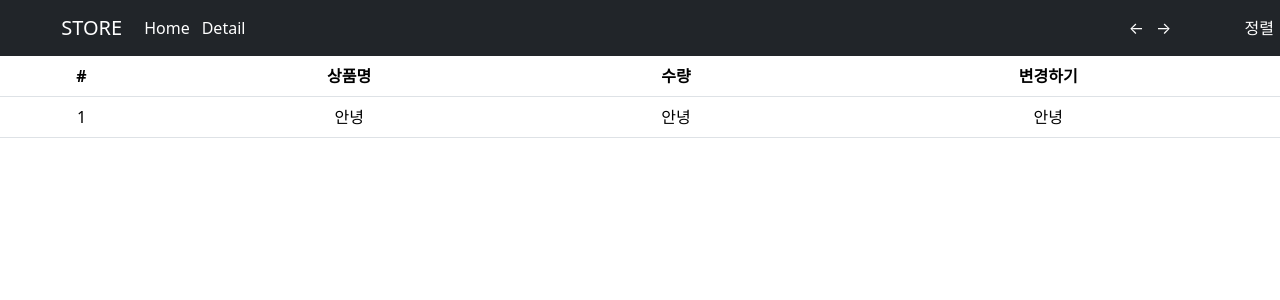
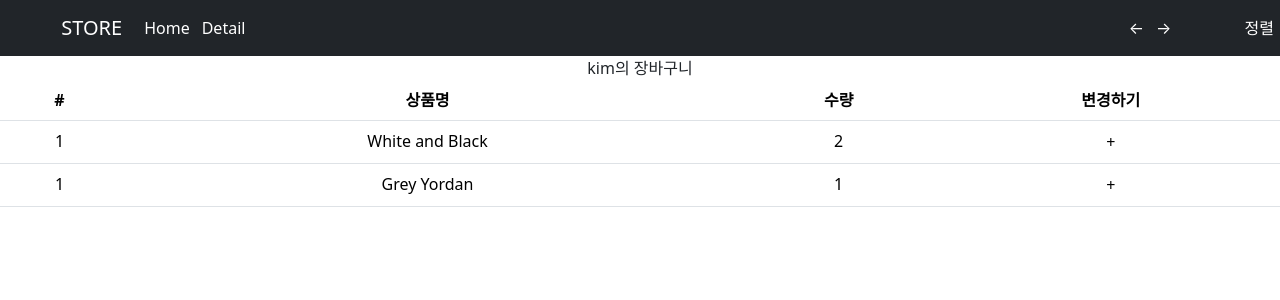
Before and after one commit to STERNDELFTIN/react, a React (Vite) app in the folder shop/: page /cart in a window 1280 px wide. Shown: the top 300 px of the page. Built offline with nearby package versions, Linux system fonts and the light colour scheme.

Commit message:
[02/19] Redux store의 state 변경법

```diff
--- a/shop/src/routes/Cart.jsx
+++ b/shop/src/routes/Cart.jsx
@@ -1,13 +1,14 @@
 import { Table } from 'react-bootstrap';
-import { useState } from 'react';
-import { useSelector } from 'react-redux';
+import { useDispatch, useSelector } from 'react-redux';
+import { changeName } from '../store.js';
+import { setCount } from '../store.js';
 
 function Cart() {
     // 장바구니 데이터를 state에 보관해두고 데이터바인딩하기
-    let value = useSelector((state) => { return state }); // Redus store 가져와줌
-    console.log(value);
-    console.log(value.user);
-    console.log(value.stock);
+    let state = useSelector((state) => { return state }); // Redus store 가져와줌
+    console.log(state);
+    console.log(state.user);
+    console.log(state.stock);
 
     // store의 state 중에 원하는 것만 골라서 가져올 수 있음
     let user = useSelector((state) => { return state.user; });
@@ -16,8 +17,12 @@ function Cart() {
     let addedItems = useSelector((state) => { return state.addedItems; });
     console.log(addedItems);
 
+    // store.js로 요청 보내주는 함수
+    let dispatch = useDispatch();
+
     return (
         <div>
+            { state.user }의 장바구니
             <Table>
                 <thead>
                     <tr>
@@ -28,12 +33,22 @@ function Cart() {
                     </tr>
                 </thead>
                 <tbody>
-                    <tr>
-                        <td>1</td>
-                        <td>안녕</td>
-                        <td>안녕</td>
-                        <td>안녕</td>
-                    </tr>
+                    {
+                        addedItems.map((item, i) =>
+                            <tr key={i}>
+                                <td>1</td>
+                                <td>{ state.addedItems[i].name }</td>
+                                <td>{ state.addedItems[i].count }</td>
+                                <td>
+                                    <button onClick={() => {
+                                        // 누르면 state 변경하게
+                                        // dispatch(changeName())
+                                        dispatch(setCount(i))
+                                    }}>+</button>
+                                </td>
+                            </tr>
+                        )
+                    }
                 </tbody>
             </Table>
         </div>
--- a/shop/src/store.js
+++ b/shop/src/store.js
@@ -3,8 +3,16 @@ import { configureStore, createSlice } from '@reduxjs/toolkit';
 // createSlice -> useState() 역할 (state 만들어주는 함수)
 let user = createSlice({
     name : 'user', // state 이름
-    initialState : 'kim' // 값 -> 로그인된 유저이름
+    initialState : 'kim', // 값 -> 로그인된 유저이름
+
+    // state 변경
+    reducers : {
+        changeName(state){ // state -> 기존 state 의미
+            return 'john ' + state;
+        }
+    }
 });
+export let { changeName } = user.actions; // state 변경함수들 남음
 
 let stock = createSlice({
     name : 'stock',
@@ -17,8 +25,16 @@ let addedItems = createSlice({
     initialState : [
         { id : 0, name : 'White and Black', count : 2 },
         { id : 2, name : 'Grey Yordan', count : 1 }
-    ]
+    ],
+
+    reducers : {
+        setCount(state, action) {
+            let item = state.find(item => item.id === action.payload);
+            if (item) item.count += 1; // 해당 id를 가진 item의 개수 증가
+        }
+    }
 });
+export let { setCount} = addedItems.actions;
 
 export default configureStore({
     reducer: {
```
